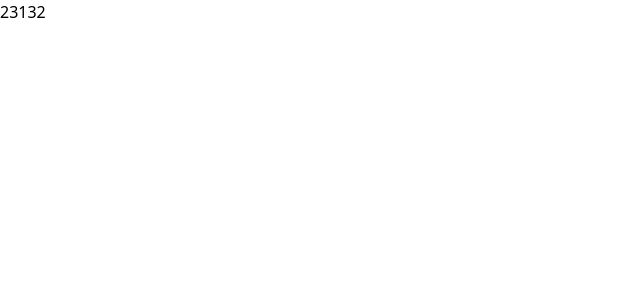
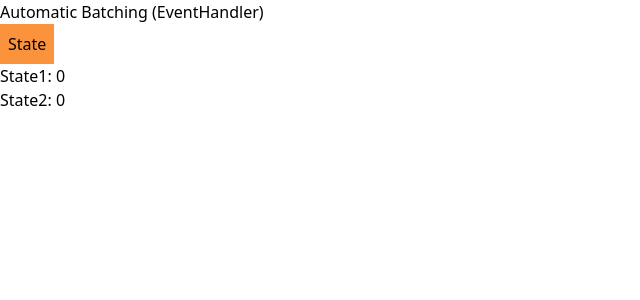
Before and after one commit to geonwooPark/React-v18, a React (Create React App) app: page / in a window 1280 px wide. Shown: the top 300 px of the page, without its empty margins (0-640 px from the left). Built offline with nearby package versions, Linux system fonts and the light colour scheme.

Commit message:
feat: 이벤트 핸들러에서의 Automatic Batching

```diff
--- a/src/App.tsx
+++ b/src/App.tsx
@@ -1,7 +1,12 @@
 import React from 'react'
+import AutoBatchEventHandler from './components/AutoBatchEventHandler'
 
 function App() {
-  return <div>23132 </div>
+  return (
+    <div>
+      <AutoBatchEventHandler />
+    </div>
+  )
 }
 
 export default App
--- /dev/null
+++ b/src/components/AutoBatchEventHandler.tsx
@@ -0,0 +1,27 @@
+import React, { useState } from 'react'
+import { flushSync } from 'react-dom'
+
+export default function AutoBatchEventHandler() {
+  console.log('AutoBatchEventHandler!!')
+
+  const [state1, setState1] = useState<number>(0)
+  const [state2, setState2] = useState<number>(0)
+
+  const onClickUpdateButton = () => {
+    flushSync(() => {
+      setState1((state1) => state1 + 1)
+    })
+    setState2((state2) => state2 + 1)
+  }
+
+  return (
+    <div>
+      <p>Automatic Batching (EventHandler)</p>
+      <button className="bg-orange-400 p-2" onClick={onClickUpdateButton}>
+        State
+      </button>
+      <p>State1: {state1}</p>
+      <p>State2: {state2}</p>
+    </div>
+  )
+}
```
